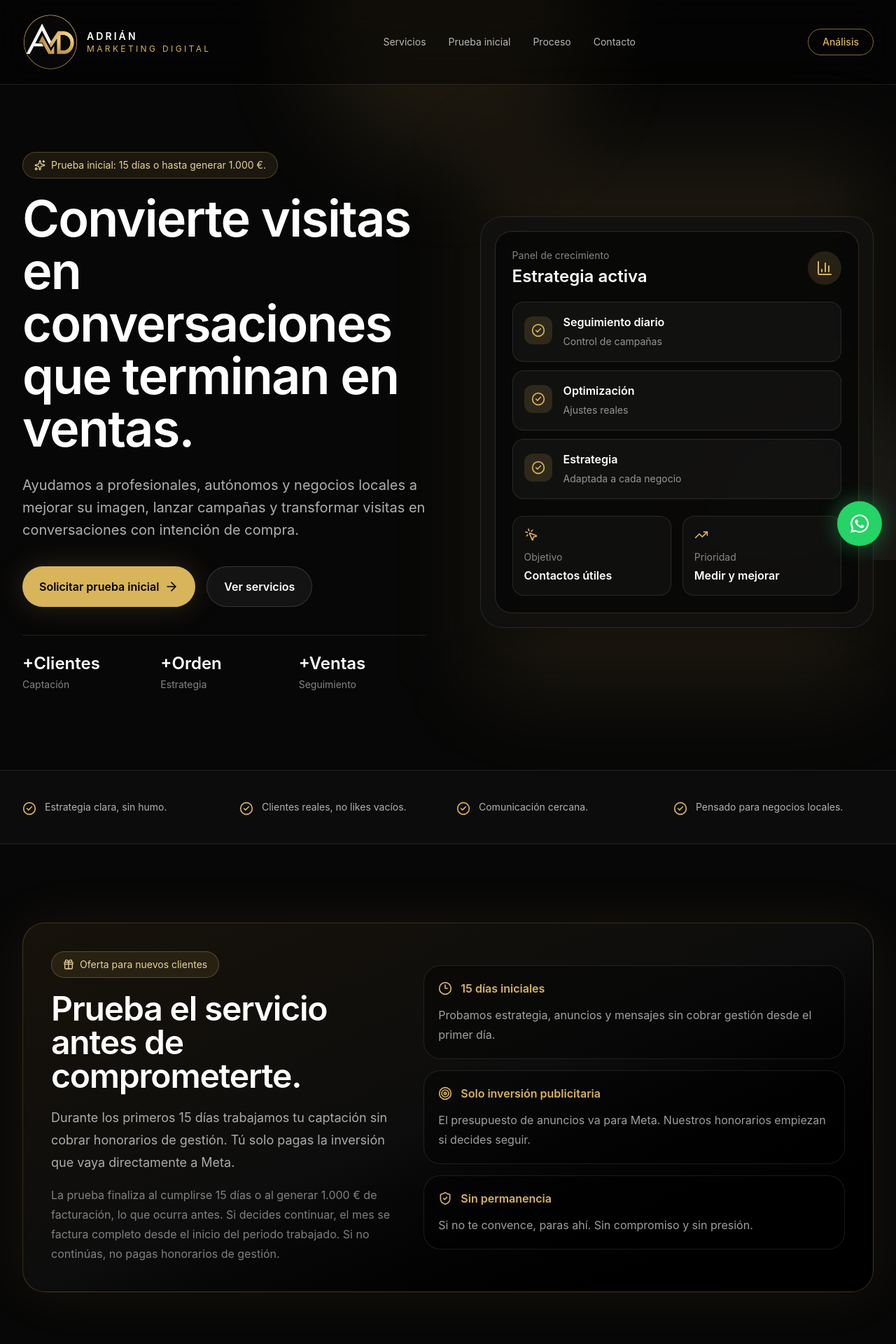
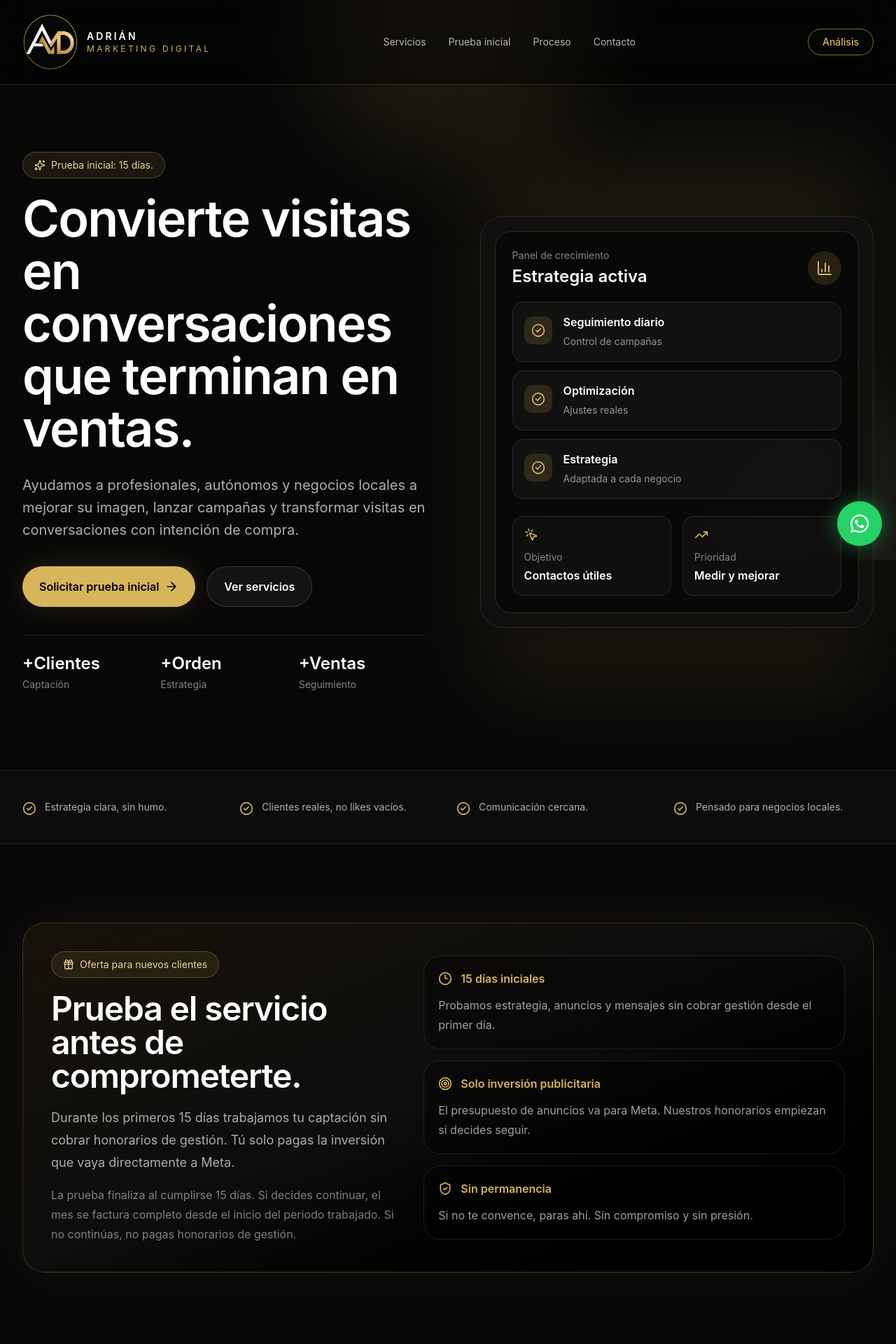
Before and after one commit to lobo16/ADRIAN-MARKETING-DIGITAL-WEB, a React (Vite) app: page / in a window 1280 px wide. Shown: the top 1920 px of the page at 70% size. Built offline with nearby package versions, Linux system fonts and the light colour scheme.

Commit message:
actualizacion

```diff
--- a/src/App.jsx
+++ b/src/App.jsx
@@ -95,7 +95,7 @@ export default function AdrianMarketingDigitalLanding() {
           <motion.div initial={{ opacity: 0, y: 24 }} animate={{ opacity: 1, y: 0 }} transition={{ duration: 0.7 }} className="flex flex-col justify-center">
             <div className="mb-5 inline-flex w-fit items-center gap-2 rounded-full border border-[#D8B45B]/30 bg-[#D8B45B]/10 px-3 py-2 text-xs text-[#E9D398] md:px-4 md:text-sm">
               <Sparkles className="h-4 w-4" />
-              Prueba inicial: 15 días o hasta generar 1.000 €.
+              Prueba inicial: 15 días.
             </div>
 
             <h1 className="max-w-4xl text-4xl font-semibold leading-[1.04] tracking-tight text-white md:text-7xl">
@@ -190,7 +190,7 @@ export default function AdrianMarketingDigitalLanding() {
                   Durante los primeros 15 días trabajamos tu captación sin cobrar honorarios de gestión. Tú solo pagas la inversión que vaya directamente a Meta.
                 </p>
                 <p className="mt-4 text-sm leading-6 text-white/48 md:text-base md:leading-7">
-                  La prueba finaliza al cumplirse 15 días o al generar 1.000 € de facturación, lo que ocurra antes. Si decides continuar, el mes se factura completo desde el inicio del periodo trabajado. Si no continúas, no pagas honorarios de gestión.
+                  La prueba finaliza al cumplirse 15 días. Si decides continuar, el mes se factura completo desde el inicio del periodo trabajado. Si no continúas, no pagas honorarios de gestión.
                 </p>
               </div>
 
```
